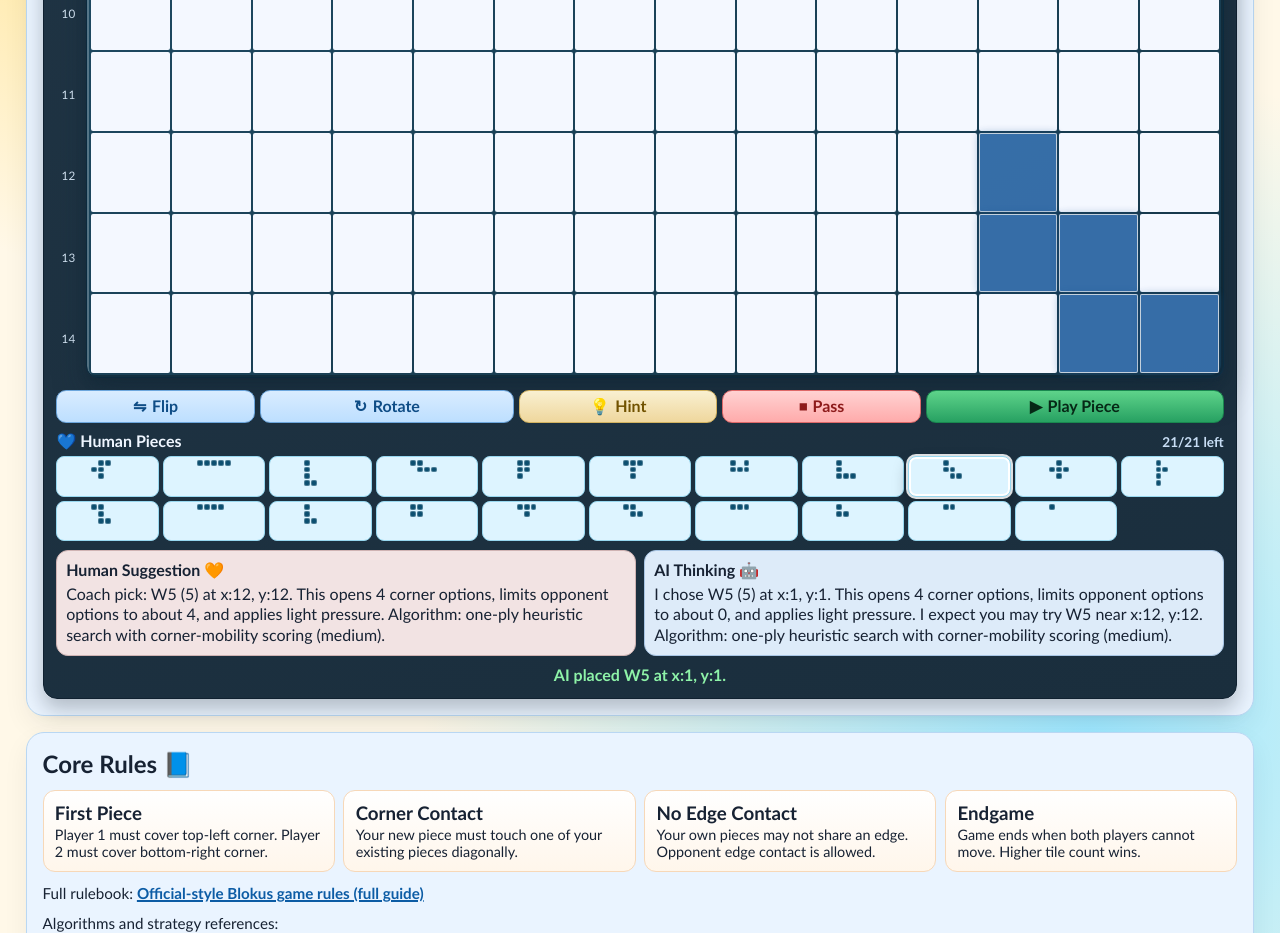
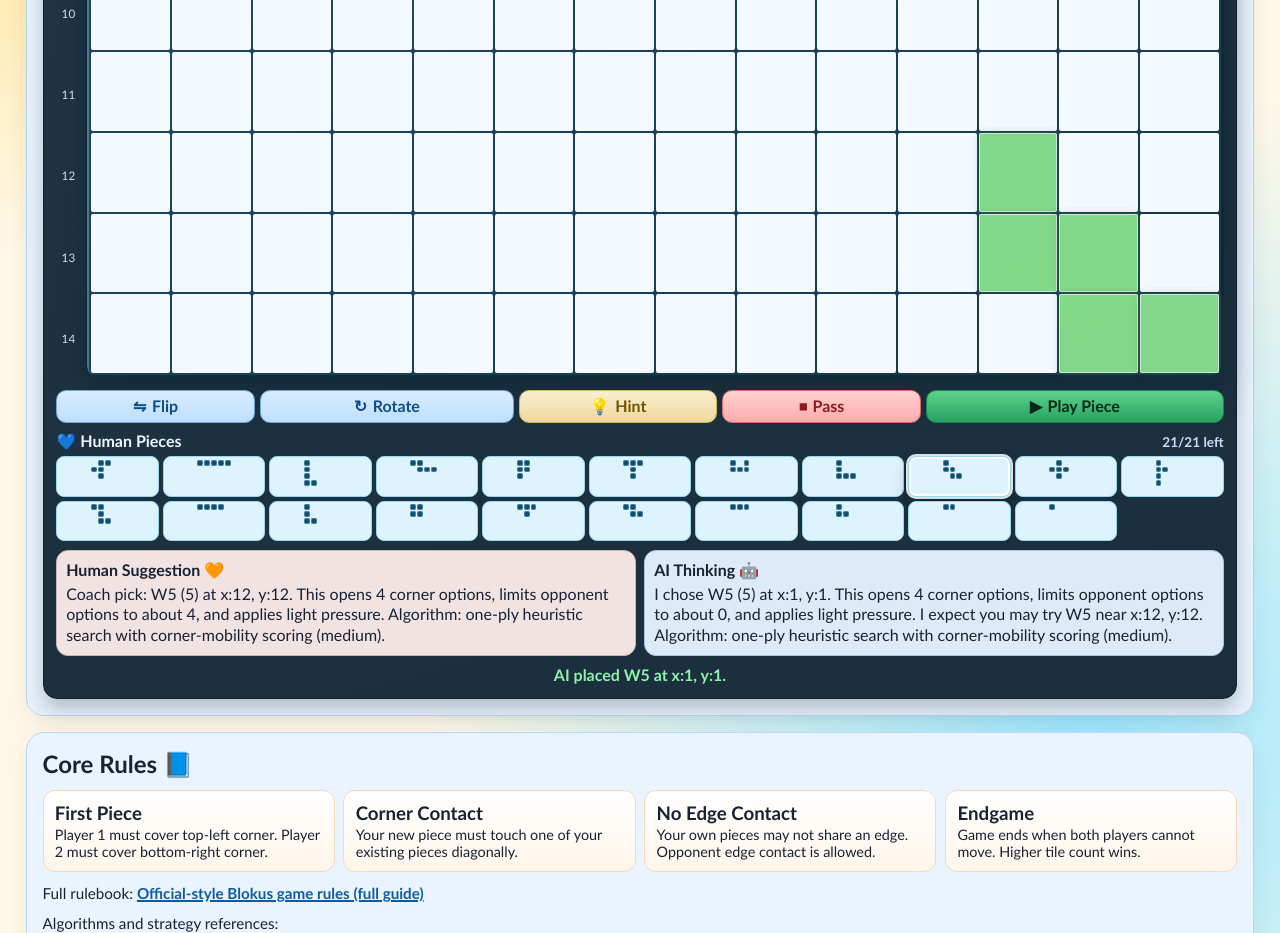
Before and after one commit to manudathg/blokus-coach-mobile, a website: page index.html in a window 1280 px wide. Shown: the part 1200-2133 px from the top of the page. Drawn offline with Linux system fonts and the light colour scheme.

Commit message:
Highlight AI suggested tile and refine board/theme interaction polish

```diff
--- a/app.js
+++ b/app.js
@@ -379,6 +379,9 @@ function renderBoard() {
       if (previewSet.has(key(x, y))) {
         cellEl.classList.add(game.preview?.ok ? "preview-ok" : "preview-bad");
         cellEl.classList.add(game.currentPlayer === 1 ? "preview-p1" : "preview-p2");
+        if (game.preview?.kind === "suggested") {
+          cellEl.classList.add("preview-suggested");
+        }
       }
       if (lastMoveSet.has(key(x, y))) {
         cellEl.classList.add("last-move");
@@ -579,12 +582,12 @@ function clearPendingPlacement(player) {
   }
 }
 
-function setPendingPlacement(player, x, y, shape) {
+function setPendingPlacement(player, x, y, shape, kind = "manual") {
   const verdict = evaluatePlacement(player, x, y, shape);
   const cells = getPlacedCells(x, y, shape);
-  game.pendingAnchorByPlayer[player] = { x, y, ok: verdict.ok, reason: verdict.reason, cells };
+  game.pendingAnchorByPlayer[player] = { x, y, ok: verdict.ok, reason: verdict.reason, cells, kind };
   if (game.currentPlayer === player) {
-    game.preview = { cells, ok: verdict.ok };
+    game.preview = { cells, ok: verdict.ok, kind };
   }
 }
 
@@ -595,7 +598,7 @@ function refreshPendingPlacement(player) {
     clearPendingPlacement(player);
     return;
   }
-  setPendingPlacement(player, pending.x, pending.y, shape);
+  setPendingPlacement(player, pending.x, pending.y, shape, pending.kind || "manual");
 }
 
 function renderReasoning() {
@@ -875,7 +878,7 @@ function applyHumanRecommendation() {
   game.selectedPieceByPlayer[2] = best.pieceId;
   game.rotationByPlayer[2] = best.rotation;
   game.flippedByPlayer[2] = best.flipped;
-  setPendingPlacement(2, best.x, best.y, best.shape);
+  setPendingPlacement(2, best.x, best.y, best.shape, "suggested");
 
   setReasoning(
     2,
--- a/styles.css
+++ b/styles.css
@@ -278,6 +278,11 @@ button:disabled {
 .cell.preview-p2.preview-ok {
   background: #3b75b4;
   box-shadow: inset 0 0 0 1px rgba(255, 255, 255, 0.82), 0 0 8px rgba(25, 84, 150, 0.44);
+}
+
+.cell.preview-suggested.preview-ok {
+  background: #90ee90;
+  box-shadow: inset 0 0 0 1px rgba(255, 255, 255, 0.86), 0 0 8px rgba(80, 150, 80, 0.38);
 }
 
 .cell.preview-bad {
--- a/www/styles.css
+++ b/www/styles.css
@@ -278,6 +278,11 @@ button:disabled {
 .cell.preview-p2.preview-ok {
   background: #3b75b4;
   box-shadow: inset 0 0 0 1px rgba(255, 255, 255, 0.82), 0 0 8px rgba(25, 84, 150, 0.44);
+}
+
+.cell.preview-suggested.preview-ok {
+  background: #90ee90;
+  box-shadow: inset 0 0 0 1px rgba(255, 255, 255, 0.86), 0 0 8px rgba(80, 150, 80, 0.38);
 }
 
 .cell.preview-bad {
```
Also changed, not shown: www/app.js (+8 -5 lines).
